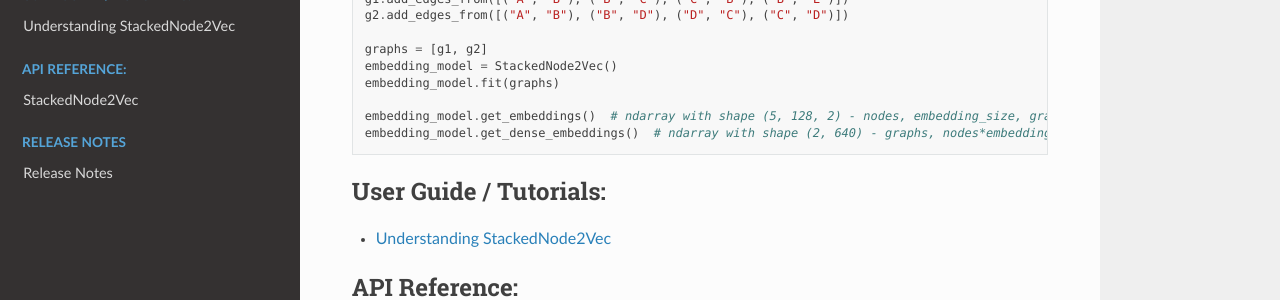
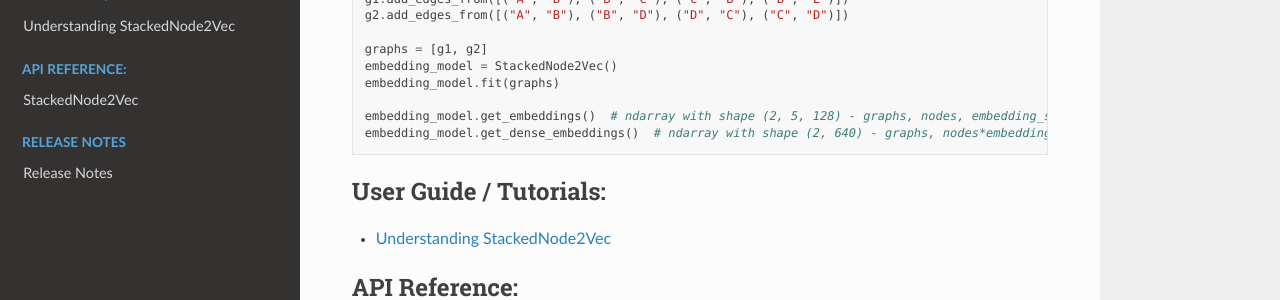
Before and after one commit to rodrigo-arenas/Graph-Embeddings, a Sphinx documentation site: the page built from docs/index.rst, in a window 1280 px wide and 900 px high, scrolled down 853 px. Shown: the part 151-451 px from the top of the window. Built offline with Sphinx 7.4.7 and the Read the Docs theme 2.0.0, drawn with Linux system fonts in a browser that asks for light colours.

```diff
--- a/README.rst
+++ b/README.rst
@@ -57,7 +57,7 @@ Example:
    embedding_model = StackedNode2Vec()
    embedding_model.fit(graphs)
 
-   embedding_model.get_embeddings()  # ndarray with shape (5, 128, 2) - nodes, embedding_size, graphs
+   embedding_model.get_embeddings()  # ndarray with shape (2, 5, 128) - graphs, nodes, embedding_size
    embedding_model.get_dense_embeddings()  # ndarray with shape (2, 640) - graphs, nodes*embedding_size
 
 
--- a/docs/index.rst
+++ b/docs/index.rst
@@ -37,7 +37,7 @@ Find the Node2Vec presentation for each node in a set of graphs
    embedding_model = StackedNode2Vec()
    embedding_model.fit(graphs)
 
-   embedding_model.get_embeddings()  # ndarray with shape (5, 128, 2) - nodes, embedding_size, graphs
+   embedding_model.get_embeddings()  # ndarray with shape (2, 5, 128) - graphs, nodes, embedding_size
    embedding_model.get_dense_embeddings()  # ndarray with shape (2, 640) - graphs, nodes*embedding_size
 
 .. toctree::
```
Also changed, not shown: 2 other files.
